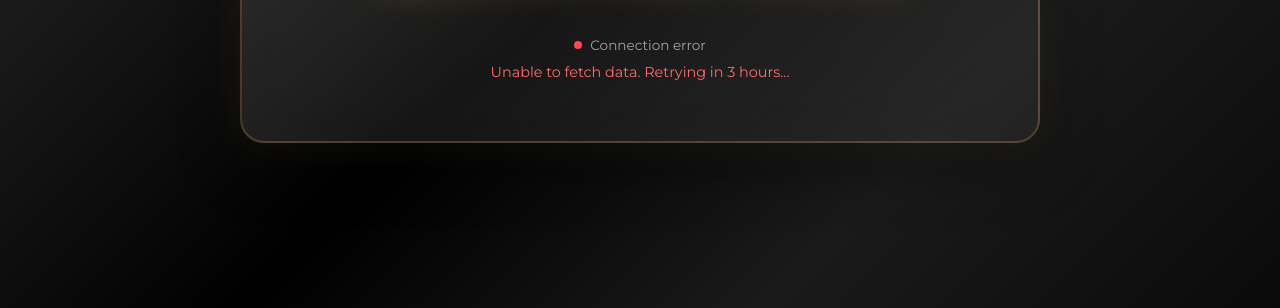
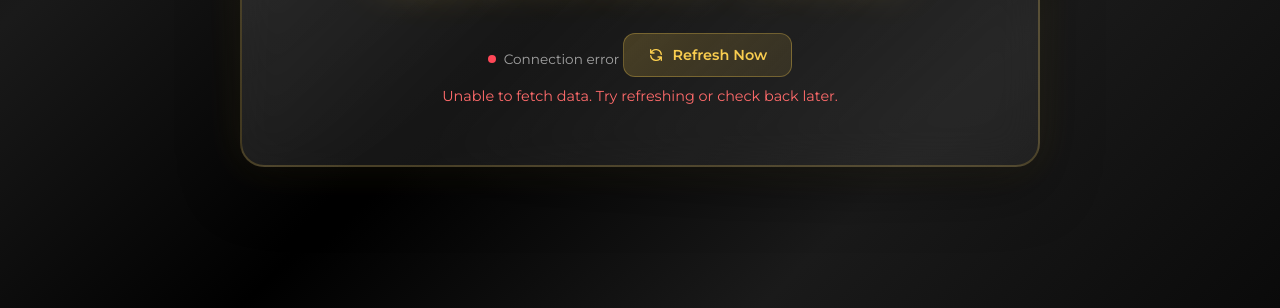
Before and after one commit to GrumioGrumio/sol-creator-tracker, a plain HTML site: page index.html in a window 1280 px wide. Shown: the part 492-800 px from the top of the page. Drawn offline with Linux system fonts and the light colour scheme; no server answers.

Commit message:
Update index.html

```diff
--- a/index.html
+++ b/index.html
@@ -134,6 +134,54 @@
             margin-top: 20px;
         }
 
+        .refresh-button {
+            background: linear-gradient(135deg, rgba(249, 205, 79, 0.2), rgba(249, 205, 79, 0.1));
+            border: 1px solid rgba(249, 205, 79, 0.3);
+            color: #f9cd4f;
+            padding: 12px 24px;
+            border-radius: 12px;
+            font-family: 'Montserrat', sans-serif;
+            font-weight: 600;
+            font-size: 0.9rem;
+            cursor: pointer;
+            transition: all 0.3s ease;
+            margin-top: 16px;
+            display: inline-flex;
+            align-items: center;
+            gap: 8px;
+        }
+
+        .refresh-button:hover {
+            background: linear-gradient(135deg, rgba(249, 205, 79, 0.3), rgba(249, 205, 79, 0.2));
+            transform: translateY(-2px);
+            box-shadow: 0 8px 25px rgba(249, 205, 79, 0.2);
+        }
+
+        .refresh-button:active {
+            transform: translateY(0px);
+        }
+
+        .refresh-button:disabled {
+            opacity: 0.5;
+            cursor: not-allowed;
+            transform: none;
+        }
+
+        .refresh-icon {
+            width: 16px;
+            height: 16px;
+            transition: transform 0.3s ease;
+        }
+
+        .refresh-button.loading .refresh-icon {
+            animation: spin 1s linear infinite;
+        }
+
+        @keyframes spin {
+            from { transform: rotate(0deg); }
+            to { transform: rotate(360deg); }
+        }
+
         .status-dot {
             width: 8px;
             height: 8px;
@@ -229,6 +277,14 @@
                 <div class="status-dot" id="statusDot"></div>
                 <span id="statusText">Connecting to Solana...</span>
             </div>
+
+            <button class="refresh-button" id="refreshButton" onclick="manualRefresh()">
+                <svg class="refresh-icon" fill="none" stroke="currentColor" viewBox="0 0 24 24">
+                    <path stroke-linecap="round" stroke-linejoin="round" stroke-width="2" d="M4 4v5h.582m15.356 2A8.001 8.001 0 004.582 9m0 0H9m11 11v-5h-.581m0 0a8.003 8.003 0 01-15.357-2m15.357 2H15"></path>
+                </svg>
+                Refresh Now
+            </button>
+
             <div class="error-message" id="errorMessage" style="display: none;"></div>
         </div>
     </div>
@@ -244,10 +300,18 @@
         const statusTextElement = document.getElementById('statusText');
         const errorMessageElement = document.getElementById('errorMessage');
         const mainCardElement = document.getElementById('mainCard');
+        const refreshButtonElement = document.getElementById('refreshButton');
 
         // State
         let totalSOLReceived = 0;
         let isLoading = false;
+
+        // Manual refresh function
+        function manualRefresh() {
+            if (!isLoading) {
+                fetchWalletData();
+            }
+        }
 
         // Utility function to format SOL amount
         function formatSOL(lamports) {
@@ -261,9 +325,19 @@
 
             isLoading = true;
             statusDotElement.className = 'status-dot loading';
-            statusTextElement.textContent = 'Fetching data...';
+            statusTextElement.textContent = 'Fetching latest data...';
             errorMessageElement.style.display = 'none';
             mainCardElement.classList.add('loading');
+
+            // Update refresh button state
+            refreshButtonElement.disabled = true;
+            refreshButtonElement.classList.add('loading');
+            refreshButtonElement.innerHTML = `
+                <svg class="refresh-icon" fill="none" stroke="currentColor" viewBox="0 0 24 24">
+                    <path stroke-linecap="round" stroke-linejoin="round" stroke-width="2" d="M4 4v5h.582m15.356 2A8.001 8.001 0 004.582 9m0 0H9m11 11v-5h-.581m0 0a8.003 8.003 0 01-15.357-2m15.357 2H15"></path>
+                </svg>
+                Refreshing...
+            `;
 
             try {
                 // Fetch recent transaction signatures
@@ -358,7 +432,7 @@
                 // Error status
                 statusDotElement.className = 'status-dot error';
                 statusTextElement.textContent = 'Connection error';
-                errorMessageElement.textContent = 'Unable to fetch data. Retrying in 3 hours...';
+                errorMessageElement.textContent = 'Unable to fetch data. Try refreshing or check back later.';
                 errorMessageElement.style.display = 'block';
                 mainCardElement.classList.remove('loading');
 
@@ -366,7 +440,16 @@
                 totalSOLElement.textContent = '2,330.00 SOL';
             }
 
+            // Reset refresh button state
             isLoading = false;
+            refreshButtonElement.disabled = false;
+            refreshButtonElement.classList.remove('loading');
+            refreshButtonElement.innerHTML = `
+                <svg class="refresh-icon" fill="none" stroke="currentColor" viewBox="0 0 24 24">
+                    <path stroke-linecap="round" stroke-linejoin="round" stroke-width="2" d="M4 4v5h.582m15.356 2A8.001 8.001 0 004.582 9m0 0H9m11 11v-5h-.581m0 0a8.003 8.003 0 01-15.357-2m15.357 2H15"></path>
+                </svg>
+                Refresh Now
+            `;
         }
 
         // Initial load
```
